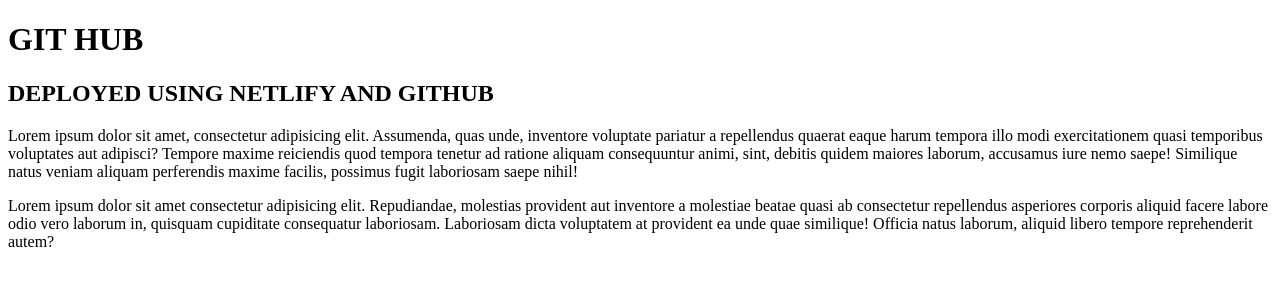
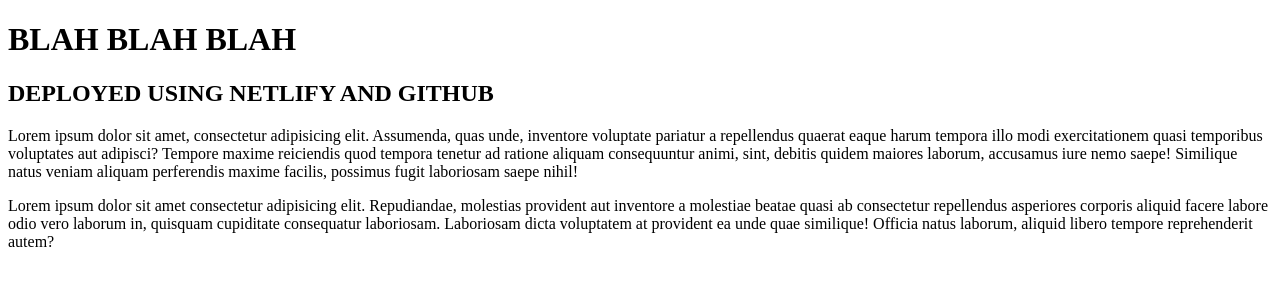
Before and after one commit to Coffee917/my-first-website, a plain HTML site: page index.html in a window 1280 px wide. Drawn offline with Linux system fonts and the light colour scheme.

Commit message:
updated heading

```diff
--- a/index.html
+++ b/index.html
@@ -7,7 +7,7 @@
   <title>Document</title>
 </head>
 <body>
-  <h1>GIT HUB</h1>
+  <h1>BLAH BLAH BLAH</h1>
   <h2>DEPLOYED USING NETLIFY AND GITHUB</h2>
   <p>Lorem ipsum dolor sit amet, consectetur adipisicing elit. Assumenda, quas unde, inventore voluptate pariatur a repellendus quaerat eaque harum tempora illo modi exercitationem quasi temporibus voluptates aut adipisci? Tempore maxime reiciendis quod tempora tenetur ad ratione aliquam consequuntur animi, sint, debitis quidem maiores laborum, accusamus iure nemo saepe! Similique natus veniam aliquam perferendis maxime facilis, possimus fugit laboriosam saepe nihil!</p>
   <p>Lorem ipsum dolor sit amet consectetur adipisicing elit. Repudiandae, molestias provident aut inventore a molestiae beatae quasi ab consectetur repellendus asperiores corporis aliquid facere labore odio vero laborum in, quisquam cupiditate consequatur laboriosam. Laboriosam dicta voluptatem at provident ea unde quae similique! Officia natus laborum, aliquid libero tempore reprehenderit autem?</p>
```
